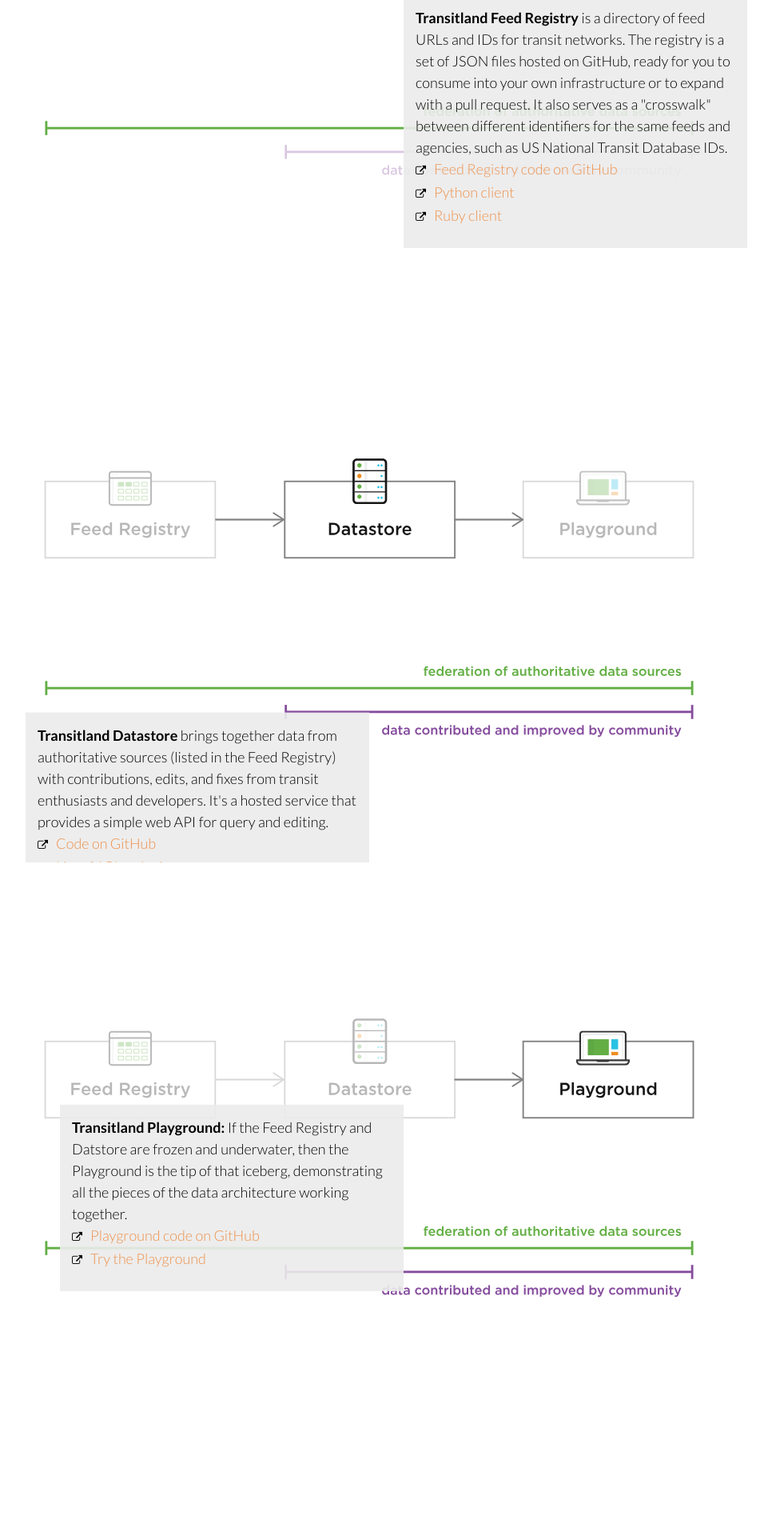
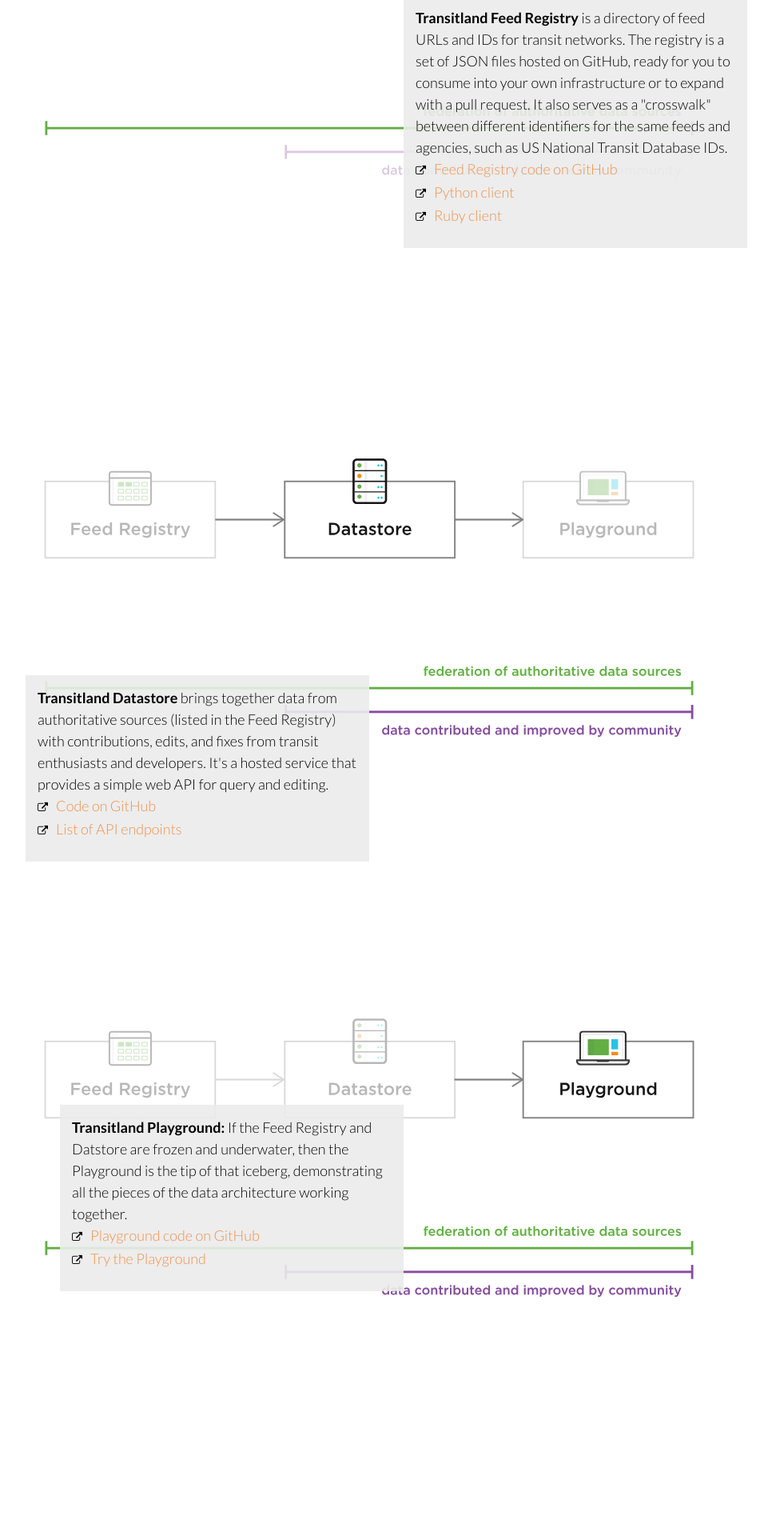
Before and after one commit to transitland/www-transit-land, a Jekyll site: the page built from how-it-works/index.html, in a window 1280 px wide. Shown: the part 1097-3017 px from the top of the page at 80% size, without its empty margins (178-1144 px from the left). Built offline with Jekyll 4.4.1, drawn with Linux system fonts in a browser that asks for light colours; nearby versions of some CDN libraries.

Commit message:
removed uncs br, changed transform val to show whole contents inside of div

```diff
--- a/_sass/_slide.scss
+++ b/_sass/_slide.scss
@@ -45,7 +45,7 @@
           transform:translate(10%, 100%);
         }@else if ($i == 3){
           -webkit-transform:translate(-100%, 220%);
-          transform:translate(-100%, 220%);
+          transform:translate(-100%, 200%);
         }@else if ($i == 4){
           -webkit-transform:translate(-90%, 130%);
           transform:translate(-90%, 130%);
--- a/how-it-works/index.html
+++ b/how-it-works/index.html
@@ -35,8 +35,7 @@
       <b>Transitland Datastore</b> brings together data from authoritative sources (listed in the Feed Registry) with contributions, edits, and fixes from transit enthusiasts and developers. It's a hosted service that provides a simple web API for query and editing.
       <ul>
         <li><a href="http://github.com/transitland/transitland-datastore">Code on GitHub</a></li>
-        <li><a href="https://github.com/transitland/trans
-          itland-datastore#api-endpoints">List of API endpoints</a></li>
+        <li><a href="https://github.com/transitland/transitland-datastore#api-endpoints">List of API endpoints</a></li>
       </ul>
     </div>
   </div>
```
